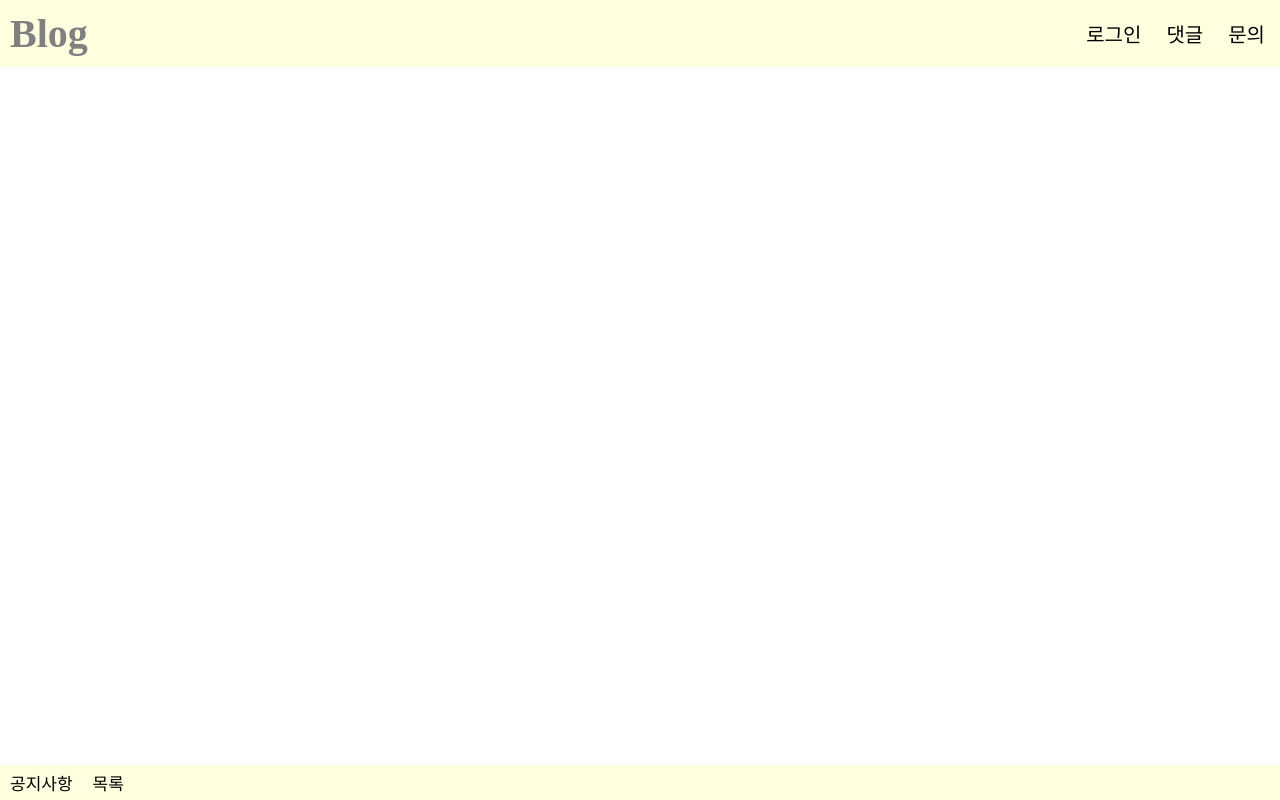
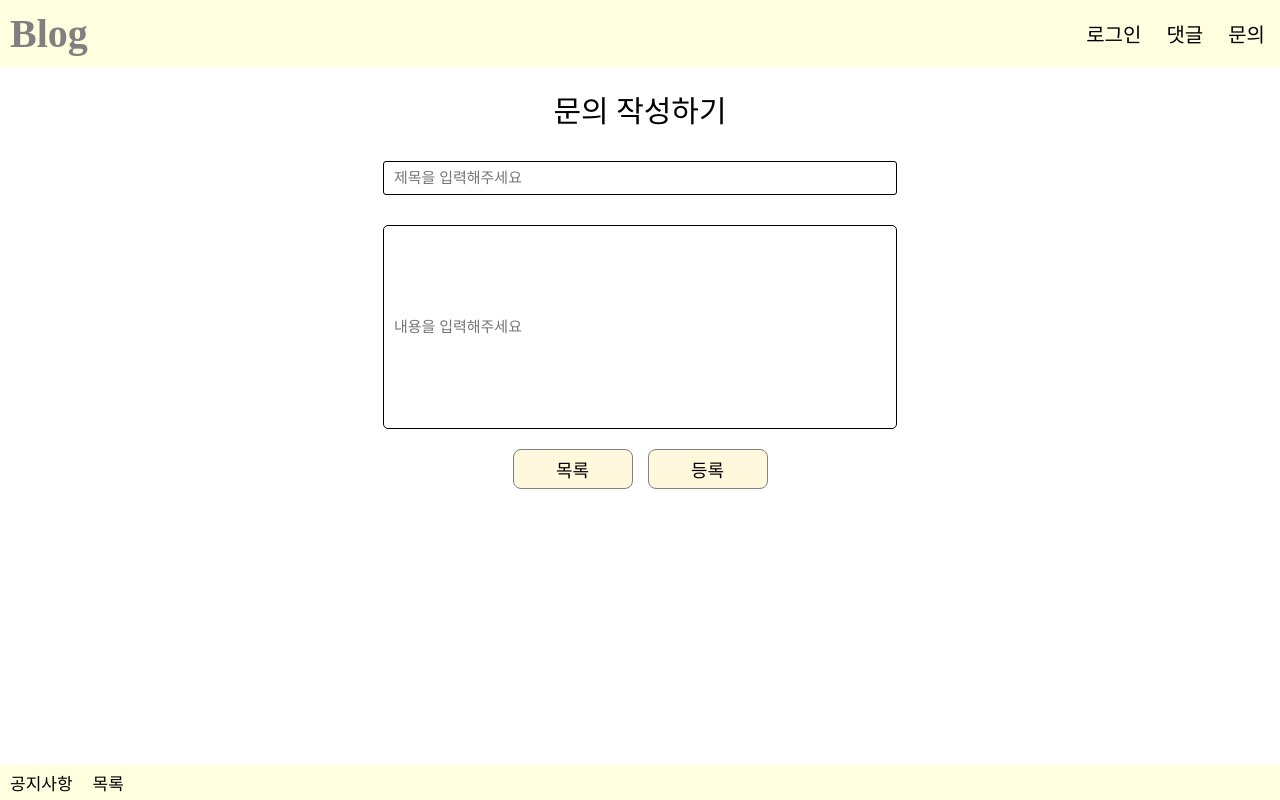
Before and after one commit to sunjaehi/pan, a React (Create React App) app: page /QaWritePage in a window 1280 px wide. Built offline with nearby package versions, Linux system fonts and the light colour scheme; a web font is replaced by a local one.

Commit message:
feat : 문의내역작성 페이지 생성

```diff
--- a/src/App.js
+++ b/src/App.js
@@ -10,6 +10,7 @@ import Header from './component/Header.jsx';
 import NoticePage from './page/NoticePage.jsx';
 import LoginPage from './page/LoginPage.jsx';
 import ListPage from './page/ListPage.jsx';
+import QaWritePage from './page/QaWritePage.jsx';
 
 
 function App() {
@@ -25,6 +26,7 @@ function App() {
         <Route path="LoginPage" element={<LoginPage />}/>
         <Route path="bod/:bodId" element={<BodPage />} />
         <Route path="ListPage" element={<ListPage />} />
+        <Route path="QaWritePage" element={<QaWritePage />} />
       </Routes>
       <Footer />
     </BrowserRouter>
--- /dev/null
+++ b/src/page/QaWritePage.jsx
@@ -0,0 +1,99 @@
+import React, { useState } from "react";
+import { useNavigate } from "react-router-dom";
+import styled from "styled-components";
+import Button from "../ui/Button";
+
+const Container=styled.div`
+    display:flex;
+    flex-direction:column;
+    justify-content:center;
+    align-items:center;
+`;
+const InnerContainer = styled.div`
+    display:flex;
+    align-items:center;
+    gap:15px;
+    justify-content:center;
+    margin-top:20px;
+`;
+
+const Title = styled.div`
+    font-size:30px;
+    display:flex;
+    margin-top:20px;
+    justify-content:center;
+    align-items:center;
+
+`;
+const CommentTitle = styled.input`
+    font-size:15px;
+    width:500px;
+    height:30px;
+    margin-top:30px;
+    border:1px solid;
+    border-radius:3px;
+    padding-left:10px;
+
+    ::placeholder {
+        color:black;
+    }
+    font-family: 'Ownglyph_ryuttung-Rg';
+
+`;
+const Comment = styled.input`
+    font-size:15px;
+    width:500px;
+    height:200px;
+    padding-left:10px;
+    margin-top:30px;
+    border-radius:5px;
+    border:1px solid;
+    font-family: 'Ownglyph_ryuttung-Rg';
+`;
+
+function QaWritePage() {
+    const navigate = useNavigate();
+    const navigateToQaList = () => {
+        navigate("/ReviewPage");
+    }
+
+    const [title, setTitle] = useState('');
+    const [comment, setComment] = useState('');
+
+    const onTitle = e => {
+        setTitle(e.target.value);
+    };
+    const onContent = e => {
+        setComment(e.target.value);
+    }
+
+    return (
+        <Container>
+            <Title>문의 작성하기</Title>
+            <CommentTitle
+                type="text"
+                name="title"
+                placeholder="제목을 입력해주세요"
+                value={title}
+                onChange={onTitle}
+            />
+            <Comment
+                type="text"
+                value={comment}
+                name="comment"
+                placeholder="내용을 입력해주세요"
+                onChange={onContent}
+            />
+            <InnerContainer>
+                <Button onClick={navigateToQaList}>목록</Button>
+                <Button>등록</Button>
+            </InnerContainer>
+
+
+        </Container>
+
+
+    )
+
+}
+export default QaWritePage;
--- a/src/page/ReviewPage.jsx
+++ b/src/page/ReviewPage.jsx
@@ -19,9 +19,14 @@ const Container = styled.div`
 
 function ReviewPage() {
     const navigate = useNavigate();
+    const navigateToQa = () => {
+        navigate("/QaWritePage");
+    }
+
     return (
         <Container>
             <Title>문의 내역</Title>
+            <Button onClick={navigateToQa}>문의 작성하기</Button>
         </Container>
 
 
```
